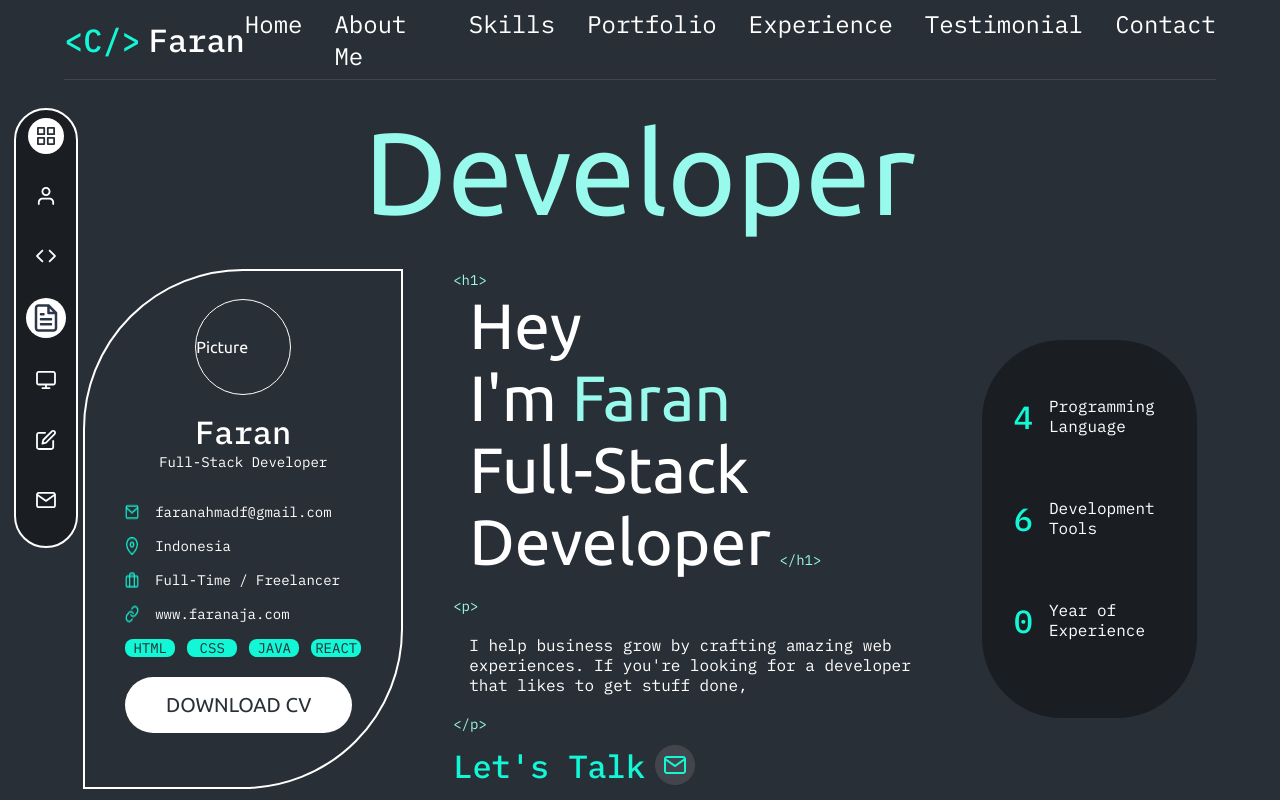
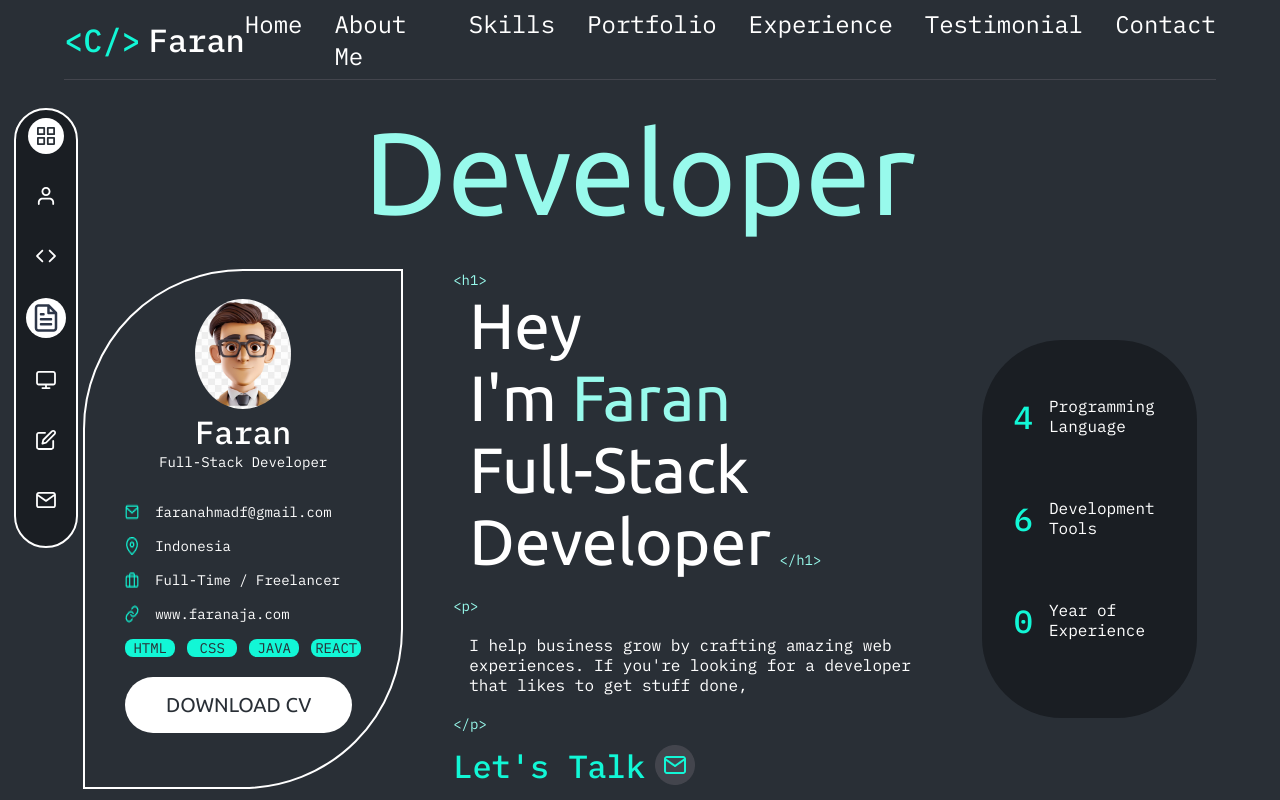
Before and after one commit to Faran03/personal-profile, a Next.js app: page / in a window 1280 px wide. Shown: the top 800 px of the page. Built offline with nearby package versions, Linux system fonts and the light colour scheme.

Commit message:
add profile pic

```diff
--- a/src/components/hero.tsx
+++ b/src/components/hero.tsx
@@ -9,8 +9,14 @@ export default function Hero() {
           Developer
         </div>
         <div className=" border-2 w-[320px] h-[520px] rounded-tl-[160px] rounded-br-[160px] flex flex-col items-center">
-          <div className="w-[96px] h-[96px] border rounded-[50%] mt-7 place-content-center">
-            Picture
+          <div className="w-[96px] h-[96px] mt-7 place-content-center">
+            <Image
+              src={"/profile.jpg"}
+              width={96}
+              height={96}
+              alt="profile-pic"
+              className="rounded-[50%]"
+            />
           </div>
           <div className="font-medium text-[32px]/[42px] font-ibm-plex-mono mt-[16px]">
             Faran
```
Also changed, not shown: public/profile.jpg (added).
